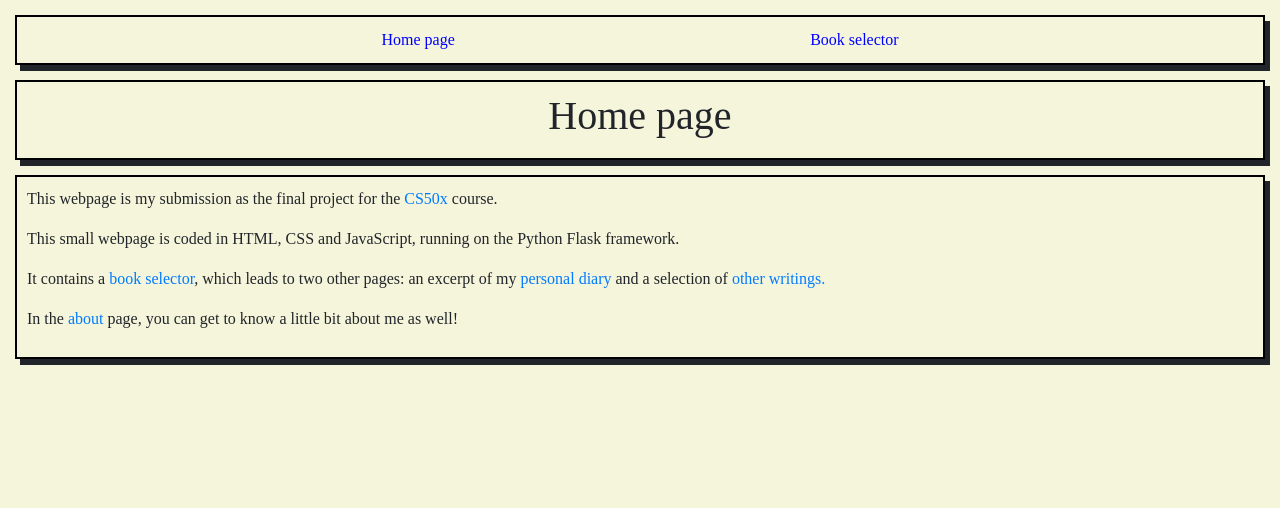
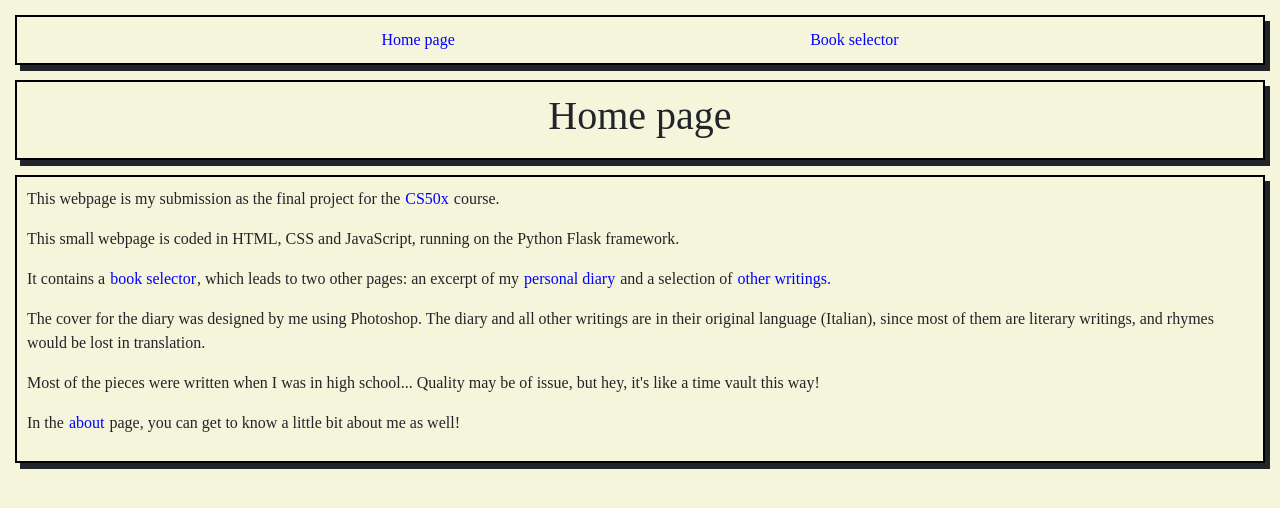
Before and after one commit to kingkardan98/DGM, a Flask app: page / in a window 1280 px wide. Shown: the top 508 px of the page. Run offline with Flask 3, Linux system fonts and the light colour scheme; some libraries are stand-ins or nearby versions.

Commit message:
Added content to home

```diff
--- a/templates/home.html
+++ b/templates/home.html
@@ -8,16 +8,22 @@
 </div>
 <div class="content">
     <p>
-        This webpage is my submission as the final project for the <a href="https://cs50.harvard.edu/x/2023/">CS50x</a> course.
+        This webpage is my submission as the final project for the <a href="https://cs50.harvard.edu/x/2023/" class="aStyle">CS50x</a> course.
     </p>
     <p>
         This small webpage is coded in HTML, CSS and JavaScript, running on the Python Flask framework.
     </p>
     <p>
-        It contains a <a href="#">book selector</a>, which leads to two other pages: an excerpt of my <a href="{{ url_for('diary')}}">personal diary</a> and a selection of <a href="#">other writings.</a>
+        It contains a <a href="{{ url_for('selector')}}" class="aStyle">book selector</a>, which leads to two other pages: an excerpt of my <a href="{{ url_for('diary')}}" class="aStyle">personal diary</a> and a selection of <a href="#" class="aStyle">other writings.</a>
     </p>
     <p>
-        In the <a href="#">about</a> page, you can get to know a little bit about me as well!
+        The cover for the diary was designed by me using Photoshop. The diary and all other writings are in their original language (Italian), since most of them are literary writings, and rhymes would be lost in translation.
+    </p>
+    <p>
+        Most of the pieces were written when I was in high school... Quality may be of issue, but hey, it's like a time vault this way!
+    </p>
+    <p>
+        In the <a href="#" class="aStyle">about</a> page, you can get to know a little bit about me as well!
     </p>
 </div>
 {% endblock %}
```
